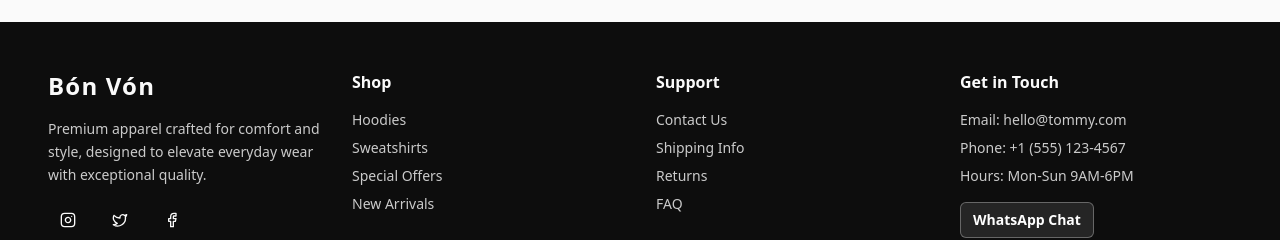
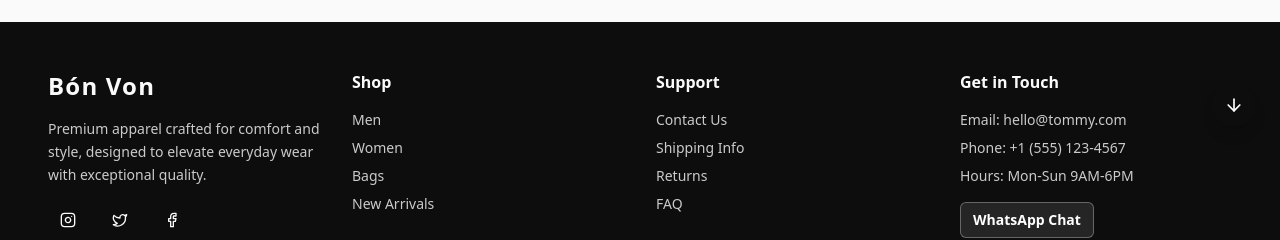
Before and after one commit to hashimraj/tommy-s-shop, a React (Vite) app: page /bags in a window 1280 px wide. Shown: the part 649-889 px from the top of the page. Built offline with nearby package versions, Linux system fonts and the light colour scheme.

Commit message:
logo font

```diff
--- a/src/App.tsx
+++ b/src/App.tsx
@@ -24,6 +24,8 @@ import Bags from "./pages/Bags";
 
 // ✅ Import ScrollToTop
 import ScrollToTop from "./components/ScrollToTop";
+
+import ScrollButton from "./components/ScrollButton";
 
 const queryClient = new QueryClient();
 
@@ -55,6 +57,7 @@ const App = () => (
             {/* Catch-all route */}
             <Route path="*" element={<NotFound />} />
           </Routes>
+          <ScrollButton /> {/* floating button for manual scroll */}
         </BrowserRouter>
       </TooltipProvider>
     </CartProvider>
--- /dev/null
+++ b/src/components/ScrollButton.tsx
@@ -0,0 +1,43 @@
+import { useEffect, useState } from "react";
+import { ArrowUp, ArrowDown } from "lucide-react";
+
+const ScrollButton = () => {
+  const [atTop, setAtTop] = useState(true);
+
+  useEffect(() => {
+    const handleScroll = () => {
+      setAtTop(window.scrollY < 200); // if user scrolls down 200px, switch button
+    };
+
+    window.addEventListener("scroll", handleScroll);
+    return () => window.removeEventListener("scroll", handleScroll);
+  }, []);
+
+  const scrollTo = () => {
+    if (atTop) {
+      // Scroll to bottom
+      window.scrollTo({
+        top: document.body.scrollHeight,
+        behavior: "smooth",
+      });
+    } else {
+      // Scroll to top
+      window.scrollTo({
+        top: 0,
+        behavior: "smooth",
+      });
+    }
+  };
+
+  return (
+    <button
+      onClick={scrollTo}
+      className="fixed bottom-6 right-6 z-50 p-3 rounded-full bg-primary text-white shadow-lg hover:bg-primary/90 transition"
+      aria-label={atTop ? "Scroll to bottom" : "Scroll to top"}
+    >
+      {atTop ? <ArrowDown className="h-5 w-5" /> : <ArrowUp className="h-5 w-5" />}
+    </button>
+  );
+};
+
+export default ScrollButton;
--- a/src/components/layout/Footer.tsx
+++ b/src/components/layout/Footer.tsx
@@ -1,5 +1,6 @@
 import { Instagram, Twitter, Facebook } from "lucide-react";
 import { Button } from "@/components/ui/button";
+import { Link } from "react-router-dom";
 
 const Footer = () => {
   return (
@@ -8,18 +9,31 @@ const Footer = () => {
         <div className="grid grid-cols-1 md:grid-cols-4 gap-8">
           {/* Brand */}
           <div className="space-y-4">
-            <h3 className="text-2xl font-bold tracking-wider">Bón Vón</h3>
+            <h3 className="text-2xl font-bold tracking-wider">Bón Von</h3>
             <p className="text-primary-foreground/80 text-sm leading-relaxed">
-              Premium apparel crafted for comfort and style, designed to elevate everyday wear with exceptional quality.
+              Premium apparel crafted for comfort and style, designed to elevate
+              everyday wear with exceptional quality.
             </p>
             <div className="flex space-x-3">
-              <Button variant="ghost" size="sm" className="text-primary-foreground hover:bg-primary-foreground/10">
+              <Button
+                variant="ghost"
+                size="sm"
+                className="text-primary-foreground hover:bg-primary-foreground/10"
+              >
                 <Instagram className="h-4 w-4" />
               </Button>
-              <Button variant="ghost" size="sm" className="text-primary-foreground hover:bg-primary-foreground/10">
+              <Button
+                variant="ghost"
+                size="sm"
+                className="text-primary-foreground hover:bg-primary-foreground/10"
+              >
                 <Twitter className="h-4 w-4" />
               </Button>
-              <Button variant="ghost" size="sm" className="text-primary-foreground hover:bg-primary-foreground/10">
+              <Button
+                variant="ghost"
+                size="sm"
+                className="text-primary-foreground hover:bg-primary-foreground/10"
+              >
                 <Facebook className="h-4 w-4" />
               </Button>
             </div>
@@ -30,52 +44,48 @@ const Footer = () => {
             <h4 className="font-semibold">Shop</h4>
             <ul className="space-y-2 text-sm">
               <li>
-                <a href="#hoodies" className="text-primary-foreground/80 hover:text-primary-foreground transition-colors">
-                  Hoodies
-                </a>
+                <Link
+                  to="/men"
+                  className="text-primary-foreground/80 hover:text-primary-foreground transition-colors"
+                >
+                  Men
+                </Link>
               </li>
               <li>
-                <a href="#sweatshirts" className="text-primary-foreground/80 hover:text-primary-foreground transition-colors">
-                  Sweatshirts
-                </a>
+                <Link
+                  to="/women"
+                  className="text-primary-foreground/80 hover:text-primary-foreground transition-colors"
+                >
+                  Women
+                </Link>
               </li>
               <li>
-                <a href="#offers" className="text-primary-foreground/80 hover:text-primary-foreground transition-colors">
-                  Special Offers
-                </a>
+                <Link
+                  to="/bags"
+                  className="text-primary-foreground/80 hover:text-primary-foreground transition-colors"
+                >
+                  Bags
+                </Link>
               </li>
               <li>
-                <a href="#new" className="text-primary-foreground/80 hover:text-primary-foreground transition-colors">
+                <Link
+                  to="/new-arrivals"
+                  className="text-primary-foreground/80 hover:text-primary-foreground transition-colors"
+                >
                   New Arrivals
-                </a>
+                </Link>
               </li>
             </ul>
           </div>
 
-          {/* Support */}
+          {/* Support (no links) */}
           <div className="space-y-4">
             <h4 className="font-semibold">Support</h4>
-            <ul className="space-y-2 text-sm">
-              <li>
-                <a href="#contact" className="text-primary-foreground/80 hover:text-primary-foreground transition-colors">
-                  Contact Us
-                </a>
-              </li>
-              <li>
-                <a href="#shipping" className="text-primary-foreground/80 hover:text-primary-foreground transition-colors">
-                  Shipping Info
-                </a>
-              </li>
-              <li>
-                <a href="#returns" className="text-primary-foreground/80 hover:text-primary-foreground transition-colors">
-                  Returns
-                </a>
-              </li>
-              <li>
-                <a href="#faq" className="text-primary-foreground/80 hover:text-primary-foreground transition-colors">
-                  FAQ
-                </a>
-              </li>
+            <ul className="space-y-2 text-sm text-primary-foreground/80">
+              <li>Contact Us</li>
+              <li>Shipping Info</li>
+              <li>Returns</li>
+              <li>FAQ</li>
             </ul>
           </div>
 
@@ -92,8 +102,14 @@ const Footer = () => {
               size="sm"
               className="bg-white/10 border-white/30 text-white hover:bg-white hover:text-primary transition-all duration-300 font-semibold"
               onClick={() => {
-                const message = "Hi! I'm interested in your products. Can you help me?";
-                window.open(`https://wa.me/254758905603?text=${encodeURIComponent(message)}`, '_blank');
+                const message =
+                  "Hi! I'm interested in your products. Can you help me?";
+                window.open(
+                  `https://wa.me/254758905603?text=${encodeURIComponent(
+                    message
+                  )}`,
+                  "_blank"
+                );
               }}
             >
               WhatsApp Chat
@@ -103,7 +119,8 @@ const Footer = () => {
 
         <div className="border-t border-primary-foreground/20 mt-8 pt-6 text-center">
           <p className="text-primary-foreground/60 text-sm">
-            © 2025 Bón Vón. All rights reserved. Crafted with care for premium comfort.
+            © 2025 Bón Von. All rights reserved. Crafted with care for premium
+            comfort.
           </p>
         </div>
       </div>
--- a/src/components/sections/TrustSignals.tsx
+++ b/src/components/sections/TrustSignals.tsx
@@ -30,7 +30,7 @@ const TrustSignals = () => {
       <div className="container mx-auto">
         <div className="text-center mb-12">
           <h2 className="text-2xl md:text-3xl font-bold text-foreground mb-4">
-            Why Choose Bón Vón?
+            Why Choose Bón Von?
           </h2>
           <p className="text-muted-foreground">
             Experience the difference with our commitment to quality and service
```
Also changed, not shown: src/assets/logo1.png, 1 other file (tests, documents, lock files or other folders).
